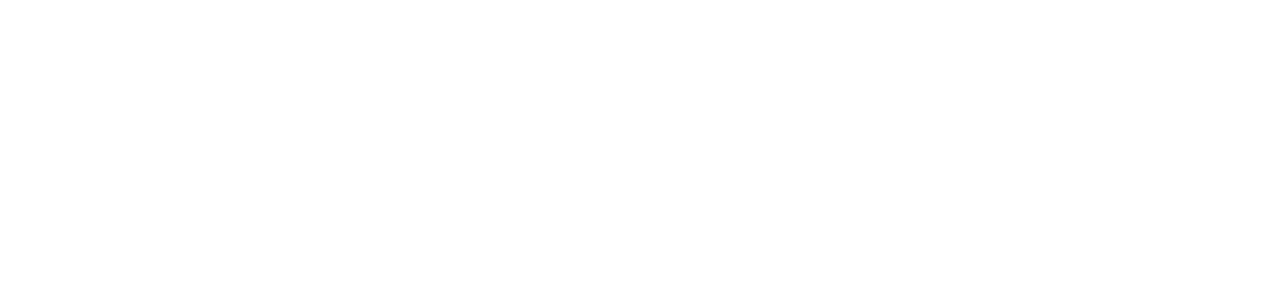
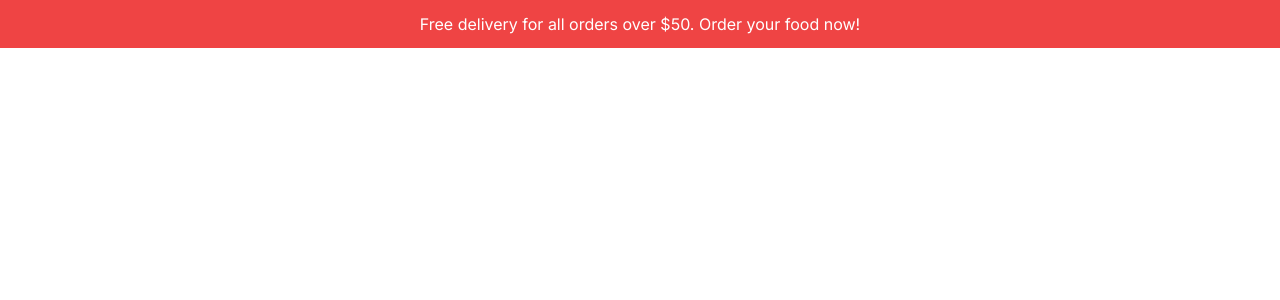
Before and after one commit to RamadanEmin/Food_delivery_app, a Next.js app: page / in a window 1280 px wide. Shown: the top 300 px of the page. Built offline with nearby package versions, Linux system fonts and the light colour scheme.

Commit message:
Added Notification component

```diff
--- a/src/app/layout.tsx
+++ b/src/app/layout.tsx
@@ -2,6 +2,9 @@
 import type { Metadata } from 'next';
 import { Inter } from 'next/font/google';
 import './globals.css';
+
+import Notification from '@/components/Notification';
+import 'react-toastify/dist/ReactToastify.css';
 
 const inter = Inter({ subsets: ['latin'] });
 
@@ -18,7 +21,10 @@
     return (
         <html lang="en">
             <body className={inter.className}>
-                {children}
+                <div>
+                    <Notification />
+                    {children}
+                </div>
             </body>
         </html>
     );
--- /dev/null
+++ b/src/components/Notification.tsx
@@ -0,0 +1,7 @@
+const Notification = () => {
+    return (
+        <div className='h-12 bg-red-500 text-white px-4 flex items-center justify-center text-center md:text-base cursor-pointer'>Free delivery for all orders over $50. Order your food now!</div>
+    );
+};
+
+export default Notification;
```
Also changed, not shown: src/app/page.tsx (line endings or trailing spaces).
